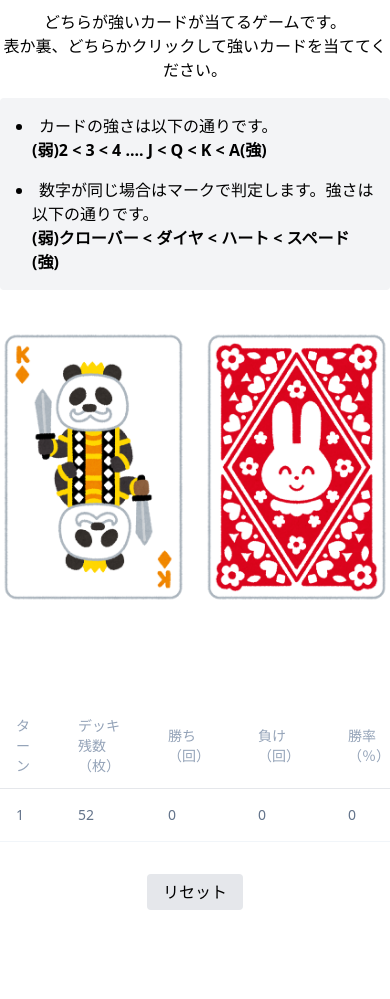
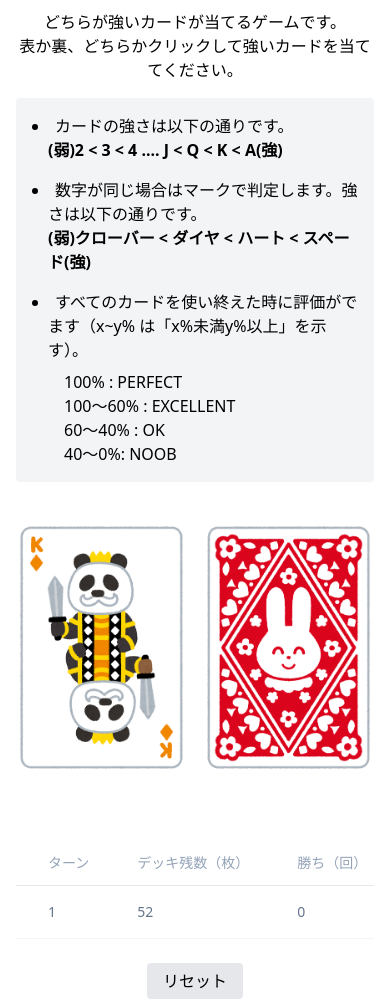
Before and after one commit to k-logic563/high-and-low, a website built with webpack: page index.html in a window 390 px wide. Shown: the part 102-1101 px from the top of the page. Before the commit the page ends 1060 px from the top, so only its background shows below. Built offline with nearby package versions, Linux system fonts and the light colour scheme.

Commit message:
説明文を追加

```diff
--- a/index.html
+++ b/index.html
@@ -8,27 +8,28 @@
     <title>high-and-low</title>
 </head>
 <body>
-  <div class="mx-auto container py-12">
+  <div class="mx-auto container px-4 py-12">
     <h1 class="text-center font-bold text-2xl mb-8">HIGH AND LOW</h1>
     <p class="text-center mb-4">どちらが強いカードが当てるゲームです。<br>表か裏、どちらかクリックして強いカードを当ててください。</p>
     <ul class="max-w-screen-sm bg-gray-100 rounded p-4 mx-auto mb-10 list-disc list-inside grid gap-y-4">
       <li class="pl-4 -indent-4">カードの強さは以下の通りです。<br><span class="font-bold">(弱)2 < 3 < 4 .... J < Q < K < A(強)</span></li>
       <li class="pl-4 -indent-4">数字が同じ場合はマークで判定します。強さは以下の通りです。<br><span class="font-bold">(弱)クローバー < ダイヤ < ハート < スペード(強)</span></li>
+      <li class="pl-4 -indent-4">すべてのカードを使い終えた時に評価がでます（x~y% は「x%未満y%以上」を示す）。<br><ul class="pl-8 mt-2"><li>100% : PERFECT<li>100～60% : EXCELLENT</li><li>60～40% : OK</li><li>40～0%: NOOB</li></ul></li>
     </ul>
     <div class="flex justify-center gap-x-4 mb-20">
       <button data-key="first" class="js-tramp w-[200px]"></button>
       <button data-key="second" class="js-tramp w-[200px]"></button>
     </div>
-    <div class="flex flex-col items-center max-w-screen-md mx-auto gap-y-8">
-      <div id="js-trashArea" class="grid gap-4 grid-cols-[repeat(13,1fr)] place-items-center"></div>
+    <div id="js-trashArea" class="grid gap-1 sm:gap-4 grid-cols-[repeat(13,1fr)] place-items-center max-w-screen-md mx-auto mb-6 empty:mb-0"></div>
+    <div class="max-w-screen-md mx-auto overflow-x-scroll mb-6">
       <table class="border-collapse table-auto w-full text-sm">
         <thead>
           <tr>
-            <th class="border-b font-medium p-4 pl-8 pt-0 pb-3 text-slate-400 text-left">ターン</th>
-            <th class="border-b font-medium p-4 pl-8 pt-0 pb-3 text-slate-400 text-left">デッキ残数（枚）</th>
-            <th class="border-b font-medium p-4 pl-8 pt-0 pb-3 text-slate-400 text-left">勝ち（回）</th>
-            <th class="border-b font-medium p-4 pl-8 pt-0 pb-3 text-slate-400 text-left">負け（回）</th>
-            <th class="border-b font-medium p-4 pl-8 pt-0 pb-3 text-slate-400 text-left">勝率（％）</th>
+            <th class="border-b font-medium p-4 pl-8 pt-0 pb-3 text-slate-400 text-left whitespace-nowrap">ターン</th>
+            <th class="border-b font-medium p-4 pl-8 pt-0 pb-3 text-slate-400 text-left whitespace-nowrap">デッキ残数（枚）</th>
+            <th class="border-b font-medium p-4 pl-8 pt-0 pb-3 text-slate-400 text-left whitespace-nowrap">勝ち（回）</th>
+            <th class="border-b font-medium p-4 pl-8 pt-0 pb-3 text-slate-400 text-left whitespace-nowrap">負け（回）</th>
+            <th class="border-b font-medium p-4 pl-8 pt-0 pb-3 text-slate-400 text-left whitespace-nowrap">勝率（％）</th>
           </tr>
         </thead>
         <tbody class="bg-white">
@@ -41,6 +42,8 @@
           </tr>
         </tbody>
       </table>
+    </div>
+    <div class="text-center">
       <button type="button" id="js-resetBtn" class="bg-gray-200 py-1.5 px-4 rounded">リセット</button>
     </div>
   </div>
--- a/src/js/utils/index.js
+++ b/src/js/utils/index.js
@@ -31,15 +31,15 @@ const convertTrampPattern = (j) => {
 
 const checkRank = (percent) => {
   if (percent === 100) {
-    return "完璧！";
+    return "PERFECT";
   }
   if (percent >= 60) {
-    return "すごいね！";
+    return "EXCELLENT";
   }
   if (percent >= 40) {
-    return "まずまずだね！";
+    return "OK";
   }
-  return "頑張ろう！";
+  return "NOOB";
 };
 
 const actionBattle = (ally, enemy) => {
```
Also changed, not shown: js/main.js (+1 -1 lines), test/utils.test.js (+4 -4 lines).
